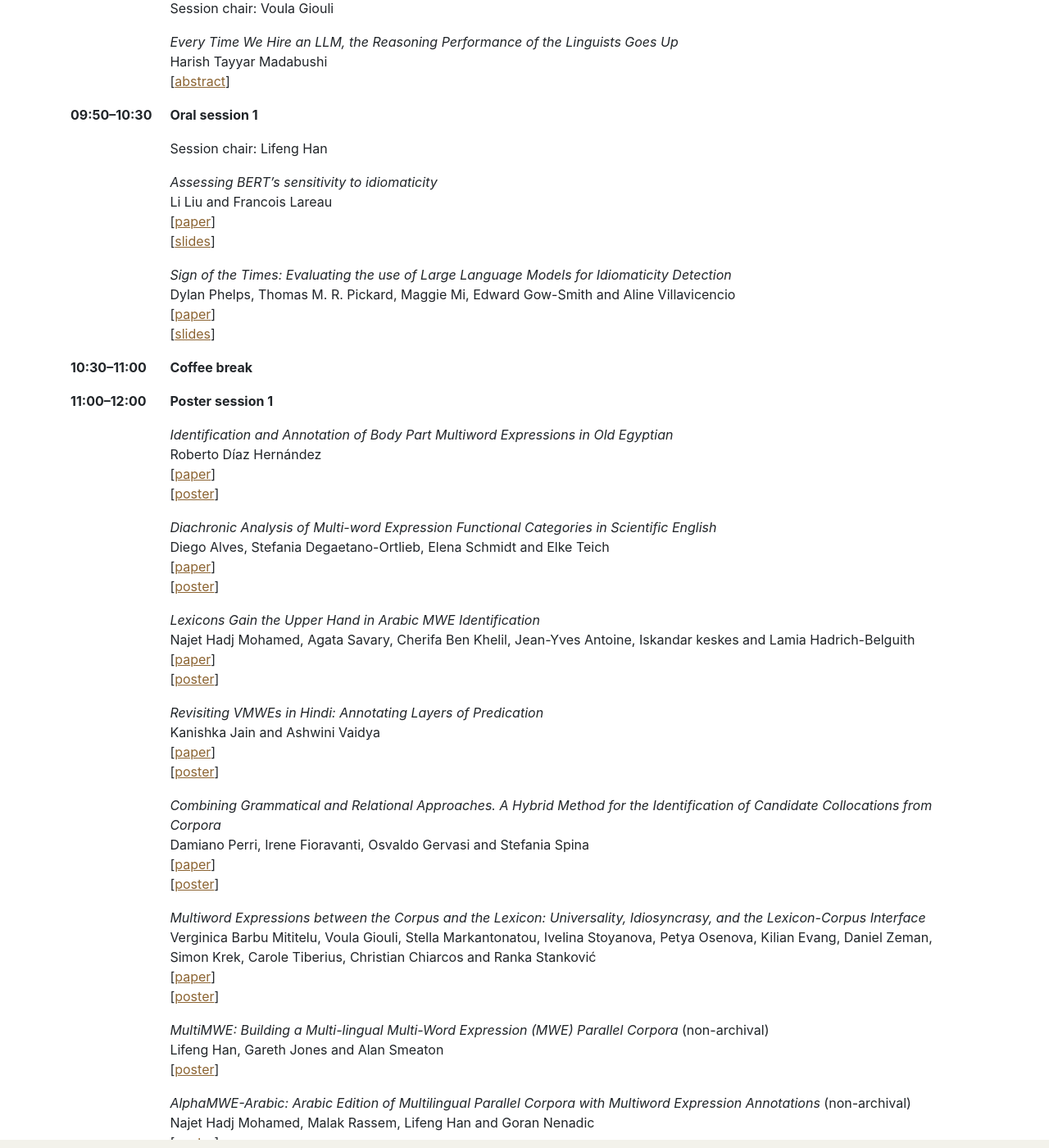
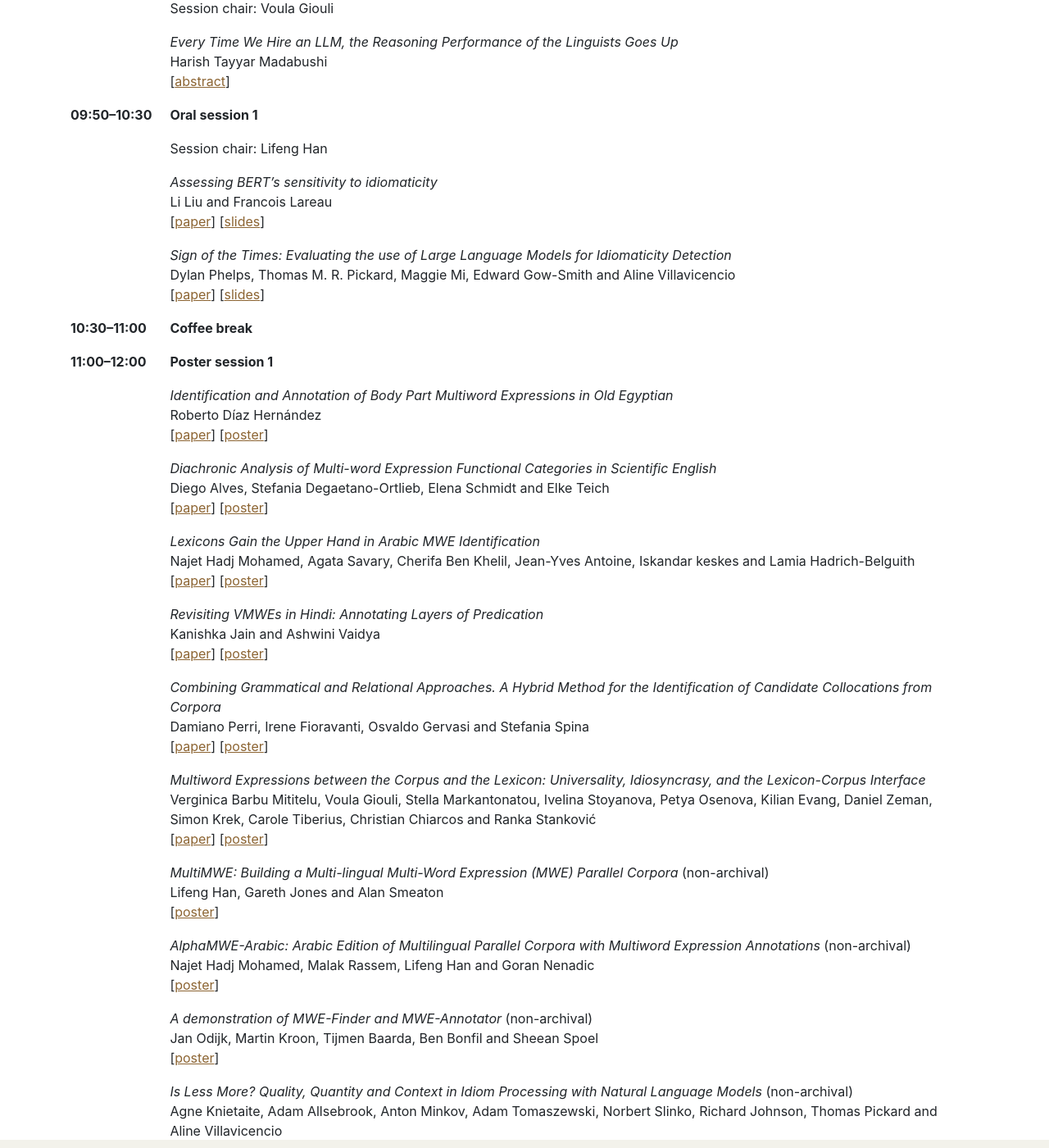
Before and after one commit to multiword/multiword.github.io, a Jekyll site: the page built from mweud2024/index.md, in a window 1280 px wide and 1400 px high, scrolled down 1727 px. Shown: the whole window at 82% size. Built offline with Jekyll 4.4.1, drawn with Linux system fonts in a browser that asks for light colours; comment, search, counter and statistics services are not loaded; some of the changed text lies outside the part shown.

Commit message:
Removed superfluous line breaks

```diff
--- a/mweud2024/index.md
+++ b/mweud2024/index.md
@@ -126,7 +126,7 @@
         <td>
             <i>Assessing BERT’s sensitivity to idiomaticity</i><br>
             Li Liu and Francois Lareau<br>
-            [<a href="https://aclanthology.org/2024.mwe-1.4/">paper</a>]<br>
+            [<a href="https://aclanthology.org/2024.mwe-1.4/">paper</a>]
             [<a href="slides/liu-lareau-2024-assessing-slides.pdf">slides</a>]
         </td>
     </tr>
@@ -135,7 +135,7 @@
         <td>
             <i>Sign of the Times: Evaluating the use of Large Language Models for Idiomaticity Detection</i><br>
             Dylan Phelps, Thomas M. R. Pickard, Maggie Mi, Edward Gow-Smith and Aline Villavicencio<br>
-            [<a href="https://aclanthology.org/2024.mwe-1.22/">paper</a>]<br>
+            [<a href="https://aclanthology.org/2024.mwe-1.22/">paper</a>]
             [<a href="slides/phelps-etal-2024-sign-slides.pdf">slides</a>]
         </td>
     </tr>
@@ -152,7 +152,7 @@
         <td>
             <i>Identification and Annotation of Body Part Multiword Expressions in Old Egyptian</i><br>
             Roberto Díaz Hernández<br>
-            [<a href="https://aclanthology.org/2024.mwe-1.5/">paper</a>]<br>
+            [<a href="https://aclanthology.org/2024.mwe-1.5/">paper</a>]
             [<a href="posters/diaz-hernandez-2024-identification-poster.pdf">poster</a>]
         </td>
     </tr>
@@ -161,7 +161,7 @@
         <td>
             <i>Diachronic Analysis of Multi-word Expression Functional Categories in Scientific English</i><br>
             Diego Alves, Stefania Degaetano-Ortlieb, Elena Schmidt and Elke Teich<br>
-            [<a href="https://aclanthology.org/2024.mwe-1.12/">paper</a>]<br>
+            [<a href="https://aclanthology.org/2024.mwe-1.12/">paper</a>]
             [<a href="posters/alves-etal-2024-diachronic-poster.pdf">poster</a>]
         </td>
     </tr>
@@ -170,7 +170,7 @@
         <td>
             <i>Lexicons Gain the Upper Hand in Arabic MWE Identification</i><br>
             Najet Hadj Mohamed, Agata Savary, Cherifa Ben Khelil, Jean-Yves Antoine, Iskandar keskes and Lamia Hadrich-Belguith<br>
-            [<a href="https://aclanthology.org/2024.mwe-1.13/">paper</a>]<br>
+            [<a href="https://aclanthology.org/2024.mwe-1.13/">paper</a>]
             [<a href="posters/hadj-mohamed-etal-2024-lexicons-poster.pdf">poster</a>]
         </td>
     </tr>
@@ -179,7 +179,7 @@
         <td>
             <i>Revisiting VMWEs in Hindi: Annotating Layers of Predication</i><br>
             Kanishka Jain and Ashwini Vaidya<br>
-            [<a href="https://aclanthology.org/2024.mwe-1.14/">paper</a>]<br>
+            [<a href="https://aclanthology.org/2024.mwe-1.14/">paper</a>]
             [<a href="posters/jain-vaidya-2024-revisiting-poster.pdf">poster</a>]
         </td>
     </tr>
@@ -188,7 +188,7 @@
         <td>
             <i>Combining Grammatical and Relational Approaches. A Hybrid Method for the Identification of Candidate Collocations from Corpora</i><br>
             Damiano Perri, Irene Fioravanti, Osvaldo Gervasi and Stefania Spina<br>
-            [<a href="https://aclanthology.org/2024.mwe-1.18/">paper</a>]<br>
+            [<a href="https://aclanthology.org/2024.mwe-1.18/">paper</a>]
             [<a href="posters/perri-etal-2024-combining-poster.pdf">poster</a>]
         </td>
     </tr>
@@ -197,7 +197,7 @@
         <td>
             <i>Multiword Expressions between the Corpus and the Lexicon: Universality, Idiosyncrasy, and the Lexicon-Corpus Interface</i><br>
             Verginica Barbu Mititelu, Voula Giouli, Stella Markantonatou, Ivelina Stoyanova, Petya Osenova, Kilian Evang, Daniel Zeman, Simon Krek, Carole Tiberius, Christian Chiarcos and Ranka Stanković<br>
-            [<a href="https://aclanthology.org/2024.mwe-1.19/">paper</a>]<br>
+            [<a href="https://aclanthology.org/2024.mwe-1.19/">paper</a>]
             [<a href="posters/barbu-mititelu-etal-2024-multiword-poster.pdf">poster</a>]
         </td>
     </tr>
@@ -254,7 +254,7 @@
         <td>
             <i>Universal Feature-based Morphological Trees</i><br>
             Federica Gamba, Abishek Stephen and Zdeněk Žabokrtský<br>
-            [<a href="https://aclanthology.org/2024.mwe-1.17/">paper</a>]<br>
+            [<a href="https://aclanthology.org/2024.mwe-1.17/">paper</a>]
             [<a href="slides/gamba-etal-2024-universal-slides.pdf">slides</a>]
         </td>
     </tr>
@@ -263,7 +263,7 @@
         <td>
             <i>Light Verb Constructions in Universal Dependencies for South Asian Languages</i><br>
             Abishek Stephen and Daniel Zeman<br>
-            [<a href="https://aclanthology.org/2024.mwe-1.21/">paper</a>]<br>
+            [<a href="https://aclanthology.org/2024.mwe-1.21/">paper</a>]
             [<a href="slides/stephen-zeman-2024-light-slides.pdf">slides</a>]
         </td>
     </tr>
@@ -272,7 +272,7 @@
         <td>
             <i>Strategies for the Annotation of Pronominalised Locatives in Turkic Universal Dependency Treebanks</i><br>
             Jonathan Washington, Çağrı Çöltekin, Furkan Akkurt, Bermet Chontaeva, Soudabeh Eslami, Gulnura Jumalieva, Aida Kasieva, Aslı Kuzgun, Büşra Marşan and Chihiro Taguchi<br>
-            [<a href="https://aclanthology.org/2024.mwe-1.25/">paper</a>]<br>
+            [<a href="https://aclanthology.org/2024.mwe-1.25/">paper</a>]
             [<a href="slides/washington-etal-2024-strategies-slides.pdf">slides</a>]
         </td>
     </tr>
@@ -309,7 +309,7 @@
         <td>
             <i>Automatic Manipulation of Training Corpora to Make Parsers Accept Real-world Text</i><br>
             Hiroshi Kanayama, Ran Iwamoto, Masayasu Muraoka, Takuya Ohko and Kohtaroh Miyamoto<br>
-            [<a href="https://aclanthology.org/2024.mwe-1.3/">paper</a>]<br>
+            [<a href="https://aclanthology.org/2024.mwe-1.3/">paper</a>]
             [<a href="slides/kanayama-etal-2024-automatic-slides.pdf">slides</a>]
             [<a href="https://uni-duesseldorf.sciebo.de/s/yaghCBY7G06iDXQ">booster video</a>]
             [<a href="https://uni-duesseldorf.sciebo.de/s/ZLurxPhmTIZxypw">presentation video</a>]
@@ -320,7 +320,7 @@
         <td>
             <i>Fitting Fixed Expressions into the UD Mould: Swedish as a Use Case</i><br>
             Lars Ahrenberg<br>
-            [<a href="https://aclanthology.org/2024.mwe-1.6/">paper</a>]<br>
+            [<a href="https://aclanthology.org/2024.mwe-1.6/">paper</a>]
             [<a href="slides/ahrenberg-2024-fitting-slides.pdf">slides</a>]
             [<a href="https://uni-duesseldorf.sciebo.de/s/eIUpmzpu7ofKcM1">booster video</a>]
             [<a href="https://uni-duesseldorf.sciebo.de/s/UxEdsdxFVpA6nls">presentation video</a>]
@@ -331,7 +331,7 @@
         <td>
             <i>The Vedic Compound Dataset</i><br>
             Sven Sellmer and Oliver Hellwig<br>
-            [<a href="https://aclanthology.org/2024.mwe-1.8/">paper</a>]<br>
+            [<a href="https://aclanthology.org/2024.mwe-1.8/">paper</a>]
             [<a href="slides/sellmer-hellwig-2024-vedic-slides.pdf">slides</a>]
             [<a href="https://uni-duesseldorf.sciebo.de/s/kvtWeonYg8Jfap0">booster video</a>]
             [<a href="https://uni-duesseldorf.sciebo.de/s/KTVUW2HgghX2u30">presentation video</a>]
@@ -342,7 +342,7 @@
         <td>
             <i>Overcoming Early Saturation on Low-Resource Languages in Multilingual Dependency Parsing</i><br>
             Jiannan Mao, Chenchen Ding, Hour Kaing, Hideki Tanaka, Masao Utiyama and Tadahiro Matsumoto.<br>
-            [<a href="https://aclanthology.org/2024.mwe-1.10/">paper</a>]<br>
+            [<a href="https://aclanthology.org/2024.mwe-1.10/">paper</a>]
             [<a href="slides/mao-etal-2024-overcoming-slides.pdf">slides</a>]
             [<a href="https://uni-duesseldorf.sciebo.de/s/NXkE2l13VAB4nMD">booster video</a>]
             [<a href="https://uni-duesseldorf.sciebo.de/s/hWJqZlgn1YpbJwz">presentation video</a>]
@@ -353,7 +353,7 @@
         <td>
             <i>Towards the semantic annotation of SR-ELEXIS corpus: Insights into Multiword Expressions and Named Entities</i><br>
             Cvetana Krstev, Ranka Stanković, Aleksandra Marković and Teodora Mihajlov<br>
-            [<a href="https://aclanthology.org/2024.mwe-1.15/">paper</a>]<br>
+            [<a href="https://aclanthology.org/2024.mwe-1.15/">paper</a>]
             [<a href="slides/krstev-etal-2024-towards-slides.pdf">slides</a>]
             [<a href="https://uni-duesseldorf.sciebo.de/s/ldJuapRxN9TrFwa">booster video</a>]
             [<a href="https://uni-duesseldorf.sciebo.de/s/rTadfDyy4nRimOc">presentation video</a>]
@@ -364,7 +364,7 @@
         <td>
             <i>Universal Dependencies for Saraiki</i><br>
             Meesum Alam, Francis Tyers, Emily Hanink and Sandra Kübler<br>
-            [<a href="https://aclanthology.org/2024.mwe-1.23/">paper</a>]<br>
+            [<a href="https://aclanthology.org/2024.mwe-1.23/">paper</a>]
             [<a href="slides/alam-etal-2024-universal-slides.pdf">slides</a>]
             [<a href="https://uni-duesseldorf.sciebo.de/s/PROUgul1T0GSTdb">booster video</a>]
             [<a href="https://uni-duesseldorf.sciebo.de/s/AabHS3vqfI7UkvD">presentation video</a>]
@@ -375,7 +375,7 @@
         <td>
             <i>BERT-based Idiom Identification using Language Translation and Word Cohesion</i><br>
             Arnav Yayavaram, Siddharth Yayavaram, Prajna Devi Upadhyay and Apurba Das<br>
-            [<a href="https://aclanthology.org/2024.mwe-1.26/">paper</a>]<br>
+            [<a href="https://aclanthology.org/2024.mwe-1.26/">paper</a>]
             [<a href="slides/yayavaram-etal-2024-bert-slides.pdf">slides</a>]
             [<a href="https://uni-duesseldorf.sciebo.de/s/9VzrUJRxuy1kd66">booster video</a>]
             [<a href="https://uni-duesseldorf.sciebo.de/s/TPP9XJ9WDhLO3J1">presentation video</a>]
@@ -394,7 +394,7 @@
         <td>
             <i>To Leave No Stone Unturned: Annotating Verbal Idioms in the Parallel Meaning Bank</i><br>
             Rafael Ehren, Kilian Evang and Laura Kallmeyer<br>
-            [<a href="https://aclanthology.org/2024.mwe-1.16/">paper</a>]<br>
+            [<a href="https://aclanthology.org/2024.mwe-1.16/">paper</a>]
             [<a href="slides/ehren-etal-2024-leave-slides.pdf">slides</a>]
         </td>
     </tr>
@@ -403,7 +403,7 @@
         <td>
             <i>Annotation of Multiword Expressions in the SUK 1.0 Training Corpus of Slovene: Lessons Learned and Future Steps</i><br>
             Jaka Čibej, Polona Gantar and Mija Bon<br>
-            [<a href="https://aclanthology.org/2024.mwe-1.20/">paper</a>]<br>
+            [<a href="https://aclanthology.org/2024.mwe-1.20/">paper</a>]
             [<a href="slides/cibej-etal-2024-annoation-slides.pdf">slides</a>]
         </td>
     </tr>
@@ -412,7 +412,7 @@
         <td>
             <i>Ad Hoc Compounds for Stance Detection</i><br>
             Qi Yu, Fabian Schlotterbeck, Henning Wang, Naomi Reichmann, Britta Stolterfoht, Regine Eckardt and Miriam Butt<br>
-            [<a href="https://aclanthology.org/2024.mwe-1.27/">paper</a>]<br>
+            [<a href="https://aclanthology.org/2024.mwe-1.27/">paper</a>]
             [<a href="slides/yu-etal-2024-ad-slides.pdf">slides</a>]
         </td>
     </tr>
@@ -429,7 +429,7 @@
         <td>
             <i>Synthetic-Error Augmented Parsing of Swedish as a Second Language: Experiments with Word Order</i><br>
             Arianna Masciolini, Emilie Francis and Maria Irena Szawerna<br>
-            [<a href="https://aclanthology.org/2024.mwe-1.7/">paper</a>]<br>
+            [<a href="https://aclanthology.org/2024.mwe-1.7/">paper</a>]
             [<a href="posters/masciolini-etal-2024-synthetic-poster.pdf">poster</a>]
         </td>
     </tr>
@@ -438,7 +438,7 @@
         <td>
             <i>A Universal Dependencies Treebank for Gujarati</i><br>
             Mayank Jobanputra, Maitrey Mehta and Çağrı Çöltekin<br>
-            [<a href="https://aclanthology.org/2024.mwe-1.9/">paper</a>]<br>
+            [<a href="https://aclanthology.org/2024.mwe-1.9/">paper</a>]
             [<a href="posters/jobanputra-etal-2024-universal-poster.pdf">poster</a>]
         </td>
     </tr>
@@ -447,7 +447,7 @@
         <td>
             <i>Part-of-Speech Tagging for Northern Kurdish</i><br>
             Peshmerge Morad, Sina Ahmadi and Lorenzo Gatti<br>
-            [<a href="https://aclanthology.org/2024.mwe-1.11/">paper</a>]<br>
+            [<a href="https://aclanthology.org/2024.mwe-1.11/">paper</a>]
             [<a href="posters/morad-etal-2024-part-poster.pdf">poster</a>]
         </td>
     </tr>
@@ -456,7 +456,7 @@
         <td>
             <i>Domain-Weighted Batch Sampling for Neural Dependency Parsing</i><br>
             Jacob Striebel, Daniel Dakota and Sandra Kübler<br>
-            [<a href="https://aclanthology.org/2024.mwe-1.24/">paper</a>]<br>
+            [<a href="https://aclanthology.org/2024.mwe-1.24/">paper</a>]
             [<a href="posters/striebel-etal-2024-domain-poster.pdf">poster</a>]
         </td>
     </tr>
```
